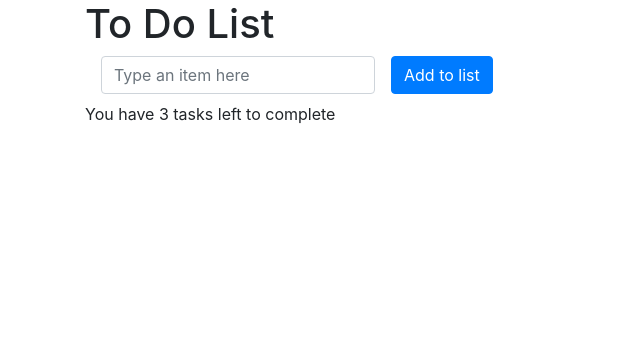
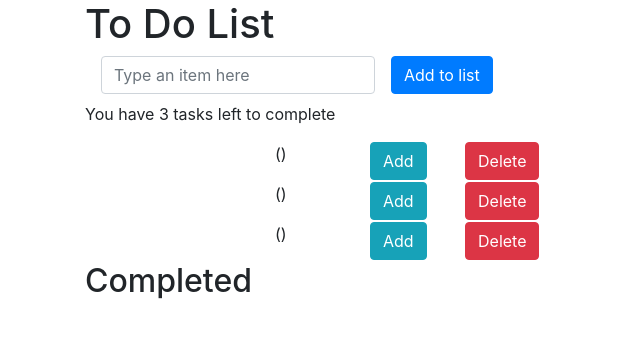
Before and after one commit to lydiabrmc/To-Do-React-App, a React (Create React App) app in the folder to-do-application/: page / in a window 1280 px wide. Shown: the top 338 px of the page, without its empty margins (0-640 px from the left). Built offline with nearby package versions, Linux system fonts and the light colour scheme.

Commit message:
implemented subheader and task list

```diff
--- a/to-do-application/src/App.js
+++ b/to-do-application/src/App.js
@@ -4,6 +4,8 @@ import Header from "./Header"
 import "./App.css";
 import AddTask from "./AddTask"
 import TaskCount from "./TaskCount";
+import TaskList from "./TaskList"
+import SubHeader from "./SubHeader"
 
 
 class App extends React.Component {
@@ -13,6 +15,10 @@ class App extends React.Component {
         <Header />
         <AddTask />
         <TaskCount count={3}/>
+        <TaskList />
+        <TaskList />
+        <TaskList />
+        <SubHeader />
       </div>
     );
   }
--- /dev/null
+++ b/to-do-application/src/SubHeader.js
@@ -0,0 +1,13 @@
+import React from "react"
+
+class SubHeader extends React.Component {
+    render() {
+        return (
+            <div>
+                <h2>Completed</h2>
+            </div>
+        )
+    }
+}
+
+export default SubHeader;
--- a/to-do-application/src/TaskList.js
+++ b/to-do-application/src/TaskList.js
@@ -0,0 +1,29 @@
+import React from "react"
+import "./App.css"
+
+class Item extends React.Component {
+    render() {
+      return (
+        <div className="row">
+          <div className="col-2">
+            <p className={this.props.bought && "bought"}>{this.props.text}</p>
+          </div>
+          <div className="col-1">
+            <p>
+              ({this.props.quantity})
+            </p>
+          </div>
+          <div className="col-1">
+            <button className="btn btn-info" disabled={this.props.bought}>
+              Add
+            </button>
+          </div>
+          <div className="col-1">
+            <button className="btn btn-danger">Delete</button>
+          </div>
+        </div>
+      );
+    }
+  }
+
+export default Item;
```
